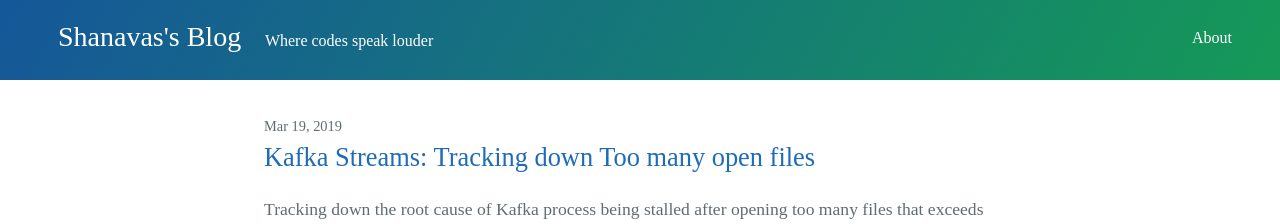
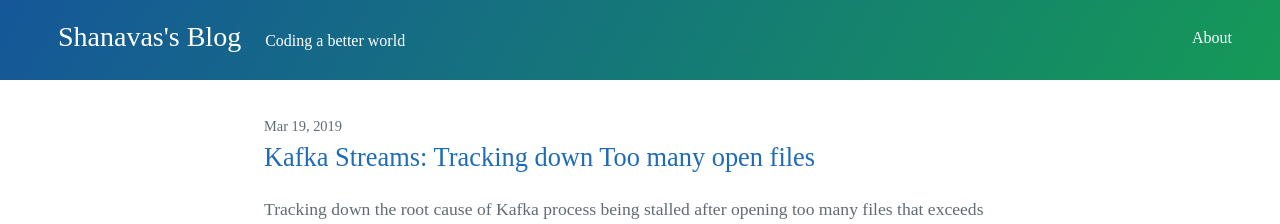
Before and after one commit to shanavas786/shanavas786.github.io, a Jekyll site: the page built from index.md, in a window 1280 px wide. Shown: the top 224 px of the page. Built offline with Jekyll 4.4.1, drawn with Linux system fonts in a browser that asks for light colours; some web fonts are replaced.

Commit message:
update tagline

```diff
--- a/_config.yml
+++ b/_config.yml
@@ -1,5 +1,5 @@
 title: Shanavas's Blog
-description: Where codes speak louder
+description: Coding a better world
 google_analytics:
 theme: jekyll-theme-cayman
 github_repository: https://github.com/pages-themes/cayman
```
